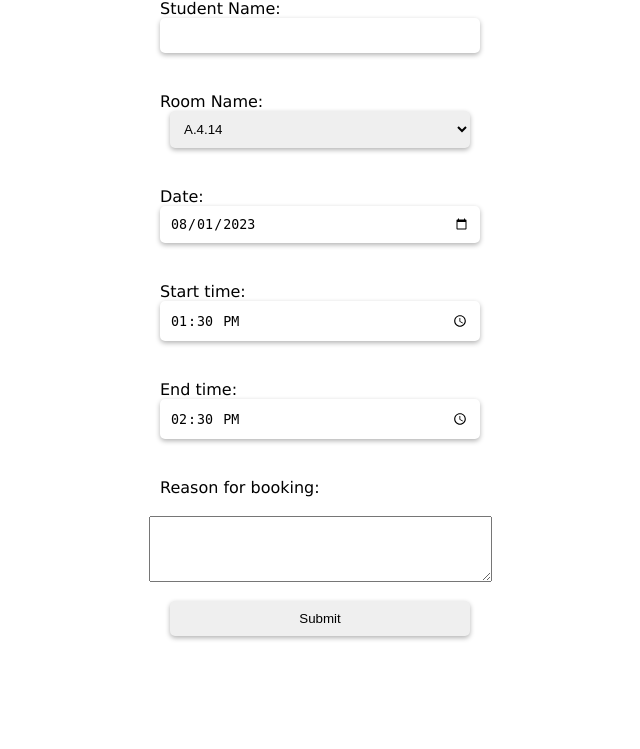
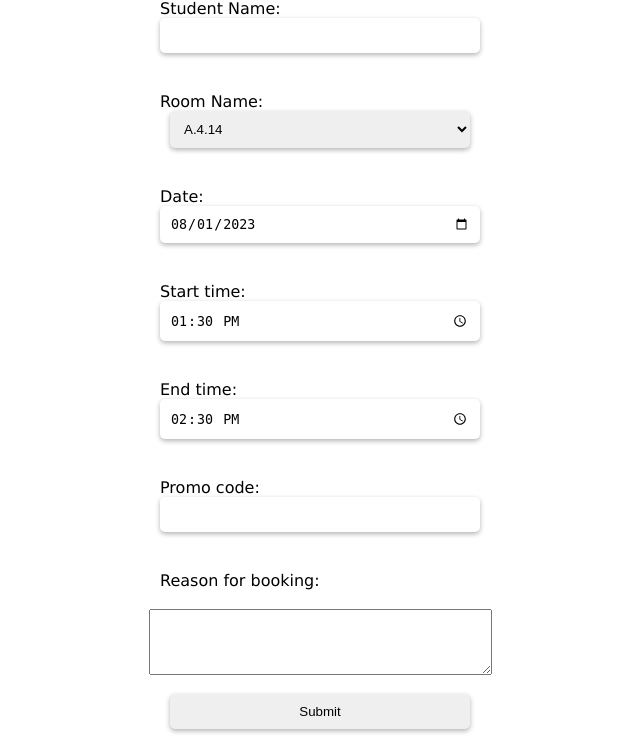
Before and after one commit to Ragashree1/Room-booking-app, a Django app: page /student/makeBooking/ in a window 1280 px wide. Shown: the part 257-1006 px from the top of the page, without its empty margins (320-960 px from the left). Before the commit the page ends 897 px from the top, so only its background shows below. Run offline with Django 4.2, Linux system fonts and the light colour scheme; data comes from the database, SQL or seed files in the repository; both versions use the stored data as it was after the commit.

Commit message:
promo code implementation

```diff
--- a/roomBooking/roomBooking/addData.py
+++ b/roomBooking/roomBooking/addData.py
@@ -26,3 +26,7 @@ reservation.save()
 reservation2.save()
 reservation3.save()
 reservation4.save()
+
+
+#promo code default value
+#789JKL321
--- a/roomBooking/roomBooking/views.py
+++ b/roomBooking/roomBooking/views.py
@@ -57,7 +57,6 @@ def staffModify(request):
     }
      return render(request, 'registration/staff_modify.html', context)
 def home(request):
-    #  login(request, request.user)
      if request.user.user_type == 'S':
                 return render(request,'registration/student.html')
      else:
@@ -91,14 +90,16 @@ def payment(request):
           duration_hours = duration.total_seconds() / 3600
 
           amount = price * Decimal(duration_hours)
-          print(amount)
+          if room.promotional_codes is not None and room.promotional_codes != '':
+               if request.POST.get('promocode') == room.promotional_codes:
+                    amount = amount * Decimal(0.75)
           context = {
                'price': price,
                'room': request.POST.get('room-name'),
                'date': request.POST.get('date'),
                'start_time':request.POST.get('start-time'),
                'end_time':request.POST.get('end-time'),
-               'amount': amount
+               'amount': amount,
           }
           return render(request, 'registration/payment.html', context=context)
 
@@ -108,8 +109,8 @@ def success(request):
            date = request.POST.get('date')
            start_time = request.POST.get('start-time')
            end_time = request.POST.get('end-time')
-           price = Decimal(request.POST.get('price'))
-           reservation = Reservation(user=request.user, room=room, time_slot=start_time,end_time= end_time, date=datetime.strptime(date, "%Y-%m-%d"), price=price)
+          #  price = Decimal(request.POST.get('price'))
+           reservation = Reservation(user=request.user, room=room, time_slot=start_time,end_time= end_time, date=datetime.strptime(date, "%Y-%m-%d"))
            reservation.save()
            return redirect('student_bookings')
 
@@ -120,6 +121,7 @@ def roomModify(request):
           room.location = request.POST.get('room-location')
           room.capacity = request.POST.get('room-capacity')
           room.price = request.POST.get('price-per-hour')
+          room.promotional_codes = request.POST.get('room-promotion-code')
           room.save()
           return redirect('staff')
      else:
@@ -160,7 +162,8 @@ def confirmCreateRoom(request):
           location = request.POST.get('room-location')
           capacity = request.POST.get('room-capacity')
           price = request.POST.get('price-per-hour')
-          room = Room(name=name, location=location, capacity=capacity, price=price, is_available=False)
+          promo = request.POST.get('room-promotion-code')
+          room = Room(name=name, location=location, capacity=capacity, price=price, is_available=False, promotional_codes=promo)
           room.save()
           return redirect('staff')
 
--- a/roomBooking/templates/registration/makeBooking.html
+++ b/roomBooking/templates/registration/makeBooking.html
@@ -97,6 +97,10 @@
         <label for="end-time">End time: </label>
         <input id="end-time" type="time" name="end-time" value="14:30" />
         <br>
+        <label for="promocode">Promo code: </label>
+        <input id="promocode" type="text" name="promocode"/>
+        <br>
+
         <label for="description">Reason for booking:</label>
         <br>
         <textarea id="description" name="description" rows="4" cols="40"></textarea>
--- a/roomBooking/templates/registration/payment.html
+++ b/roomBooking/templates/registration/payment.html
@@ -93,7 +93,7 @@
 			<br>
 		</div>
 		<label for="amount">Amount:</label>
-		<input type="number" id="amount" name="amount" min="1" placeholder="Enter amount" value="{{amount}}" disabled>
+		<input type="number" id="amount" name="amount" min="1" placeholder="Enter amount" value="{{amount|floatformat:2}}" disabled>
 		<br>
 
 
@@ -101,6 +101,7 @@
 
         <input type="hidden" id="date" name="date" value="{{date}}" />
 		<input type="hidden" id="price" name="price" value="{{price}}"/>
+		<input type="hidden" id="promocode" name="promocode" value="{{promocode}}"/>
 
         <input id="start-time" type="hidden" name="start-time" value="{{start_time}}" />
 
--- a/roomBooking/templates/registration/staff_modify.html
+++ b/roomBooking/templates/registration/staff_modify.html
@@ -99,7 +99,12 @@
 		<input type="number" id="room-capacity" name="room-capacity" value="{{room.capacity}}" required>
 
 		<label for="room-promotion-code">Room Promotion Code:</label>
+
+		{% if room.promotional_codes|length == 0 %}
 		<input type="text" id="room-promotion-code" name="room-promotion-code">
+		{% else %}
+		<input type="text" id="room-promotion-code" name="room-promotion-code" value="{{room.promotional_codes}}">
+		{% endif %}
 
 		<label for="price-per-hour">Price Per Hour:</label>
 		<input type="number" id="price-per-hour" name="price-per-hour" value="{{room.price}}" required>
```
Also changed, not shown: roomBooking/db.sqlite3.
